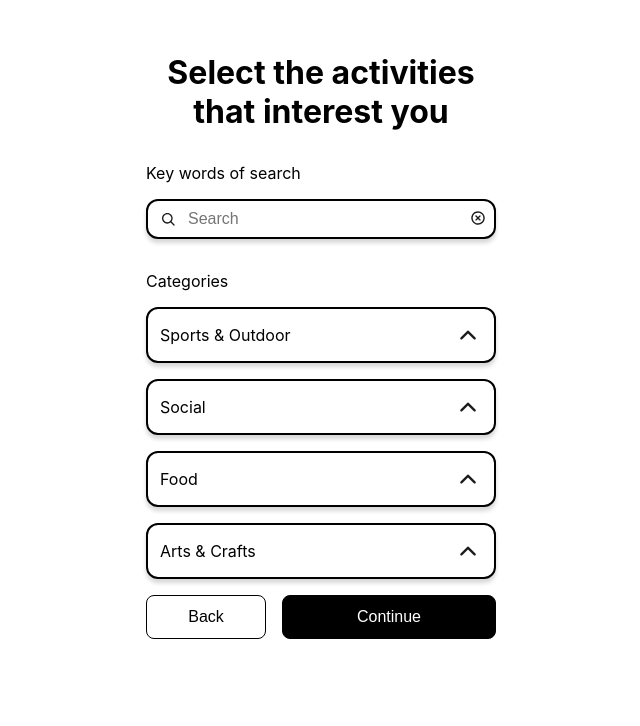
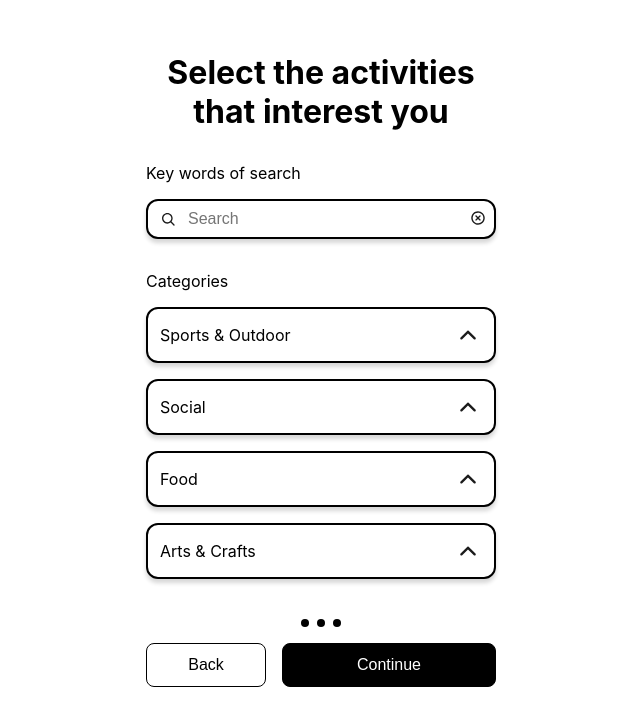
Before and after one commit to allisonhongberkeley/avid-adventurers, a React (Create React App) app in the folder avid-adventurers/: page /onboarding/interests in a window 1280 px wide. Shown: the top 726 px of the page, without its empty margins (319-959 px from the left). Built offline with nearby package versions, Linux system fonts and the light colour scheme.

Commit message:
added progress bar component

```diff
--- /dev/null
+++ b/avid-adventurers/src/components/Progress Bar/ProgressBar.tsx
@@ -0,0 +1,48 @@
+import React from 'react';
+import styled from 'styled-components';
+
+interface ProgressBarProps {
+  totalSteps: number;
+  currentStep: number;
+}
+
+const ProgressBarContainer = styled.div`
+  display: flex;
+  justify-content: center;
+  gap: 8px;
+  margin: 16px 0;
+`;
+
+interface DotProps {
+  isActive: boolean;
+  isPast: boolean;
+}
+
+const Dot = styled.div<DotProps>`
+  width: 8px;
+  height: 8px;
+  border-radius: 50%;
+  background-color: ${({ isActive, isPast }) =>
+    isActive
+      ? 'rgba(0, 0, 0, 1)'
+      : isPast
+      ? 'rgba(0, 0, 0, 0.6)'
+      : 'rgba(0, 0, 0, 0.2)'};
+  transition: background-color 0.3s ease;
+`;
+
+const ProgressBar: React.FC<ProgressBarProps> = ({ totalSteps, currentStep }) => {
+  return (
+    <ProgressBarContainer>
+      {[...Array(totalSteps)].map((_, index) => (
+        <Dot
+          key={index}
+          isActive={index === currentStep - 1}
+          isPast={index < currentStep - 1}
+        />
+      ))}
+    </ProgressBarContainer>
+  );
+};
+
+export default ProgressBar;
--- /dev/null
+++ b/avid-adventurers/src/components/ProgressBar.tsx
@@ -0,0 +1,45 @@
+import React from 'react';
+import styled from 'styled-components';
+
+interface ProgressBarProps {
+  totalSteps: number;
+  currentStep: number;
+}
+
+const ProgressBarContainer = styled.div`
+  display: flex;
+  justify-content: center;
+  gap: 8px;
+  margin: 24px 0 16px 0;
+  width: 100%;
+`;
+
+interface DotProps {
+  isActive: boolean;
+}
+
+const Dot = styled.div<DotProps>`
+  width: 8px;
+  height: 8px;
+  border-radius: 50%;
+  background-color: ${({ isActive }) =>
+    isActive
+      ? 'rgba(0, 0, 0, 1)'
+      : 'rgba(0, 0, 0, 0.2)'};
+  transition: background-color 0.3s ease;
+`;
+
+const ProgressBar: React.FC<ProgressBarProps> = ({ totalSteps, currentStep }) => {
+  return (
+    <ProgressBarContainer>
+      {[...Array(totalSteps)].map((_, index) => (
+        <Dot
+          key={index}
+          isActive={index <= currentStep - 1}
+        />
+      ))}
+    </ProgressBarContainer>
+  );
+};
+
+export default ProgressBar;
--- a/avid-adventurers/src/pages/onboarding/Age.tsx
+++ b/avid-adventurers/src/pages/onboarding/Age.tsx
@@ -4,7 +4,7 @@ import { ProfileImage} from '../../components/ProfileImage/ProfileImage';
 import { LabeledInput } from '../../components/LabeledInput/LabeledInput';
 import { Container, Title, FormWrapper, ButtonRow, BackButton, ContinueButton } from '../styles';
 import { useOnboarding } from '../../utils/onboardingContext';
-
+import ProgressBar from '../../components/ProgressBar';
 
 const Age: React.FC = () => {
     const navigate = useNavigate();
@@ -26,7 +26,6 @@ const Age: React.FC = () => {
             profileImage={profileImage}
             setProfileImage={setProfileImage}
         />
-
         <LabeledInput
           label="Please enter your age:"
           placeholder="23"
@@ -45,6 +44,7 @@ const Age: React.FC = () => {
           value={funFact}
           onChange={(e) => setFunFact(e.target.value)}
         />
+        <ProgressBar totalSteps={3} currentStep={2} />
         <ButtonRow>
           <BackButton onClick={handleBack}>Back</BackButton>
           <ContinueButton onClick={handleContinue}>Continue</ContinueButton>
--- a/avid-adventurers/src/pages/onboarding/Interests.tsx
+++ b/avid-adventurers/src/pages/onboarding/Interests.tsx
@@ -4,6 +4,7 @@ import { InputDropdown } from '../../components/InputDropdown/InputDropdown';
 import { SearchInput } from '../../components/InterestsSearchInput/InterestsSearchInput';
 import { Container, Title, Subtitle, FormWrapper, ButtonRow, BackButton, ContinueButton } from '../styles';
 import { useOnboarding } from '../../utils/onboardingContext';
+import ProgressBar from '../../components/ProgressBar';
 
 const socialOptions = ['concerts', 'karaoke', 'board games', 'crocheting', 'hiking', 'sightseeing', 'clubbing'];
 const sportsOptions =['surfing', 'swimming', 'basketball', 'paddleboarding', 'skateboarding', 'hiking', 'pickleball'];
@@ -88,7 +89,6 @@ const Interests: React.FC = () => {
     <Container>
       <FormWrapper>
         <Title>Select the activities that interest you</Title>
-
         <Subtitle>Key words of search</Subtitle>
         <SearchInput
             selected={customTags}
@@ -123,7 +123,7 @@ const Interests: React.FC = () => {
           selected={artsAndCraftsTags}
           setSelected={setArtsAndCraftsTags}
         />
-
+        <ProgressBar totalSteps={3} currentStep={3} />
         <ButtonRow>
           <BackButton onClick={handleBack}>Back</BackButton>
           <ContinueButton onClick={handleContinue}>Continue</ContinueButton>
--- a/avid-adventurers/src/pages/onboarding/Profile.tsx
+++ b/avid-adventurers/src/pages/onboarding/Profile.tsx
@@ -4,6 +4,7 @@ import { ProfileImage} from '../../components/ProfileImage/ProfileImage';
 import { LabeledInput } from '../../components/LabeledInput/LabeledInput';
 import { Container, Title, FormWrapper, ButtonRow, BackButton, ContinueButton } from '../styles';
 import { useOnboarding } from '../../utils/onboardingContext';
+import ProgressBar from '../../components/ProgressBar';
 
 const Profile: React.FC = () => {
     const navigate = useNavigate();
@@ -37,7 +38,7 @@ const Profile: React.FC = () => {
           value={city}
           onChange={(e) => setCity(e.target.value)}
         />
-
+        <ProgressBar totalSteps={3} currentStep={1} />
         <ButtonRow>
           <BackButton onClick={handleBack}>Back</BackButton>
           <ContinueButton onClick={handleContinue}>Continue</ContinueButton>
```
Lines whose indentation alone changed are shown as unchanged.
